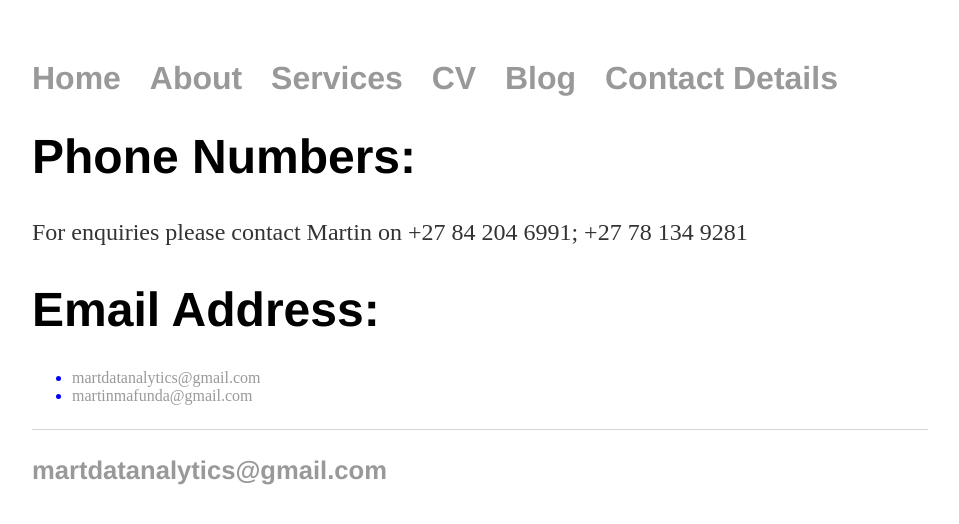
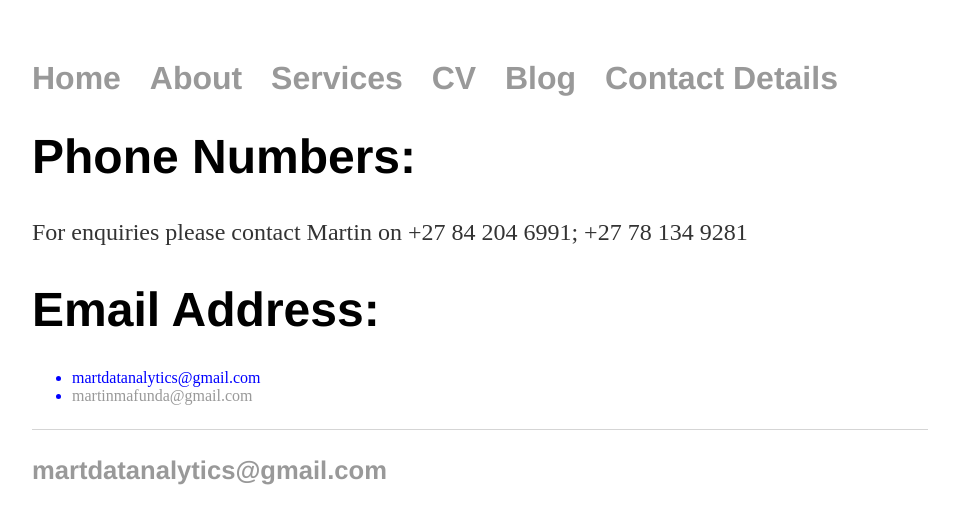
Before and after one commit to martdatanalytics/martdatanalytics.github.io, a Jekyll site: the page built from contact/index.html, in a window 1280 px wide. Shown: the top 524 px of the page, without its empty margins (160-1119 px from the left). Built offline with Jekyll 4.4.1, drawn with Linux system fonts in a browser that asks for light colours.

Commit message:
Update index.html

```diff
--- a/contact/index.html
+++ b/contact/index.html
@@ -12,7 +12,7 @@ title: Details
    <h1>Email Address: </h1>
     <p >
 	  <ul>
-		  <li style="color:blue;"><a href="mailto:martdatanalytics@gmail.com">martdatanalytics@gmail.com</a></li>
+		  <li style="color:blue;"><a href="mailto:martdatanalytics@gmail.com", style="color:blue;">martdatanalytics@gmail.com</a></li>
 		  <li style="color:blue;"><a href="mailto:martinmafunda@gmail.com">martinmafunda@gmail.com</a></li>
 	  </ul>
     </p>
```
